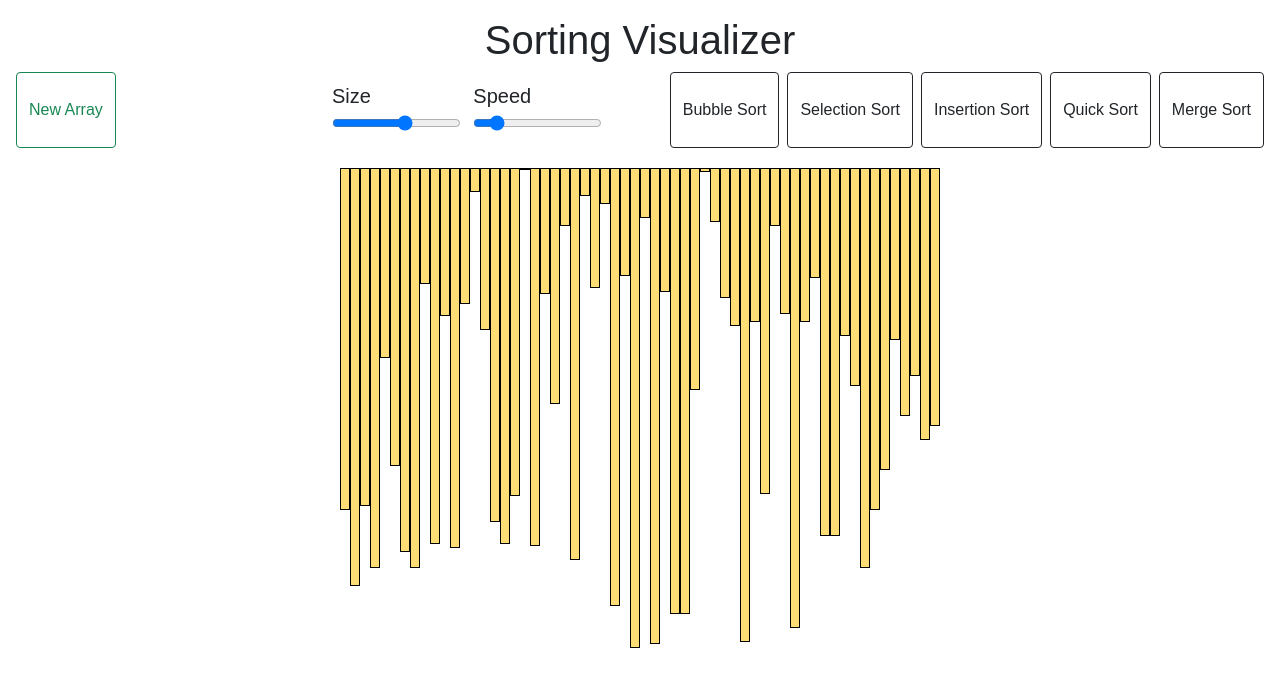
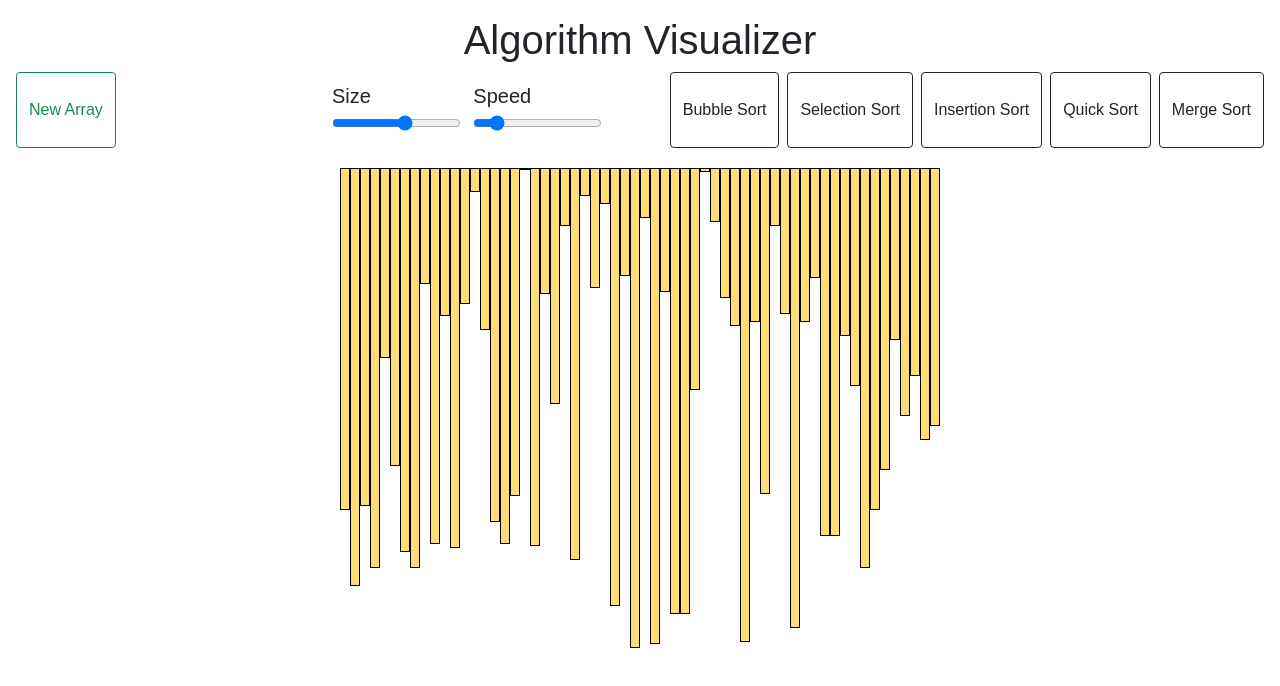
Before and after one commit to diveshraj2000/Algorithm-visualzier, a plain HTML site: page index.html in a window 1280 px wide. Drawn offline with nearby package versions, Linux system fonts and the light colour scheme.

Commit message:
Update index.html

```diff
--- a/index.html
+++ b/index.html
@@ -9,7 +9,7 @@
     <link rel="stylesheet" href="style.css">
 </head>
 <header>
-    <h1 align="center">Sorting Visualizer</h1>
+    <h1 align="center">Algorithm Visualizer</h1>
     <nav>
         <div class="row">
             <div class="col gap-2 d-sm-flex" id="newArray">
```
